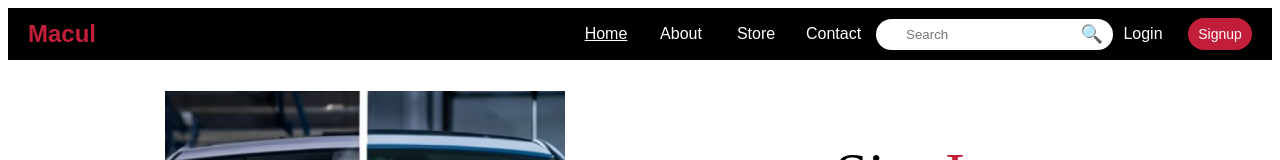
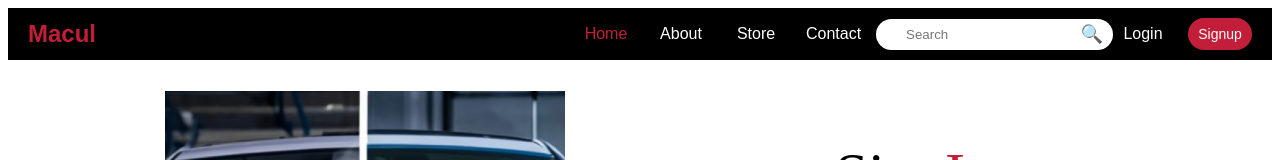
Before and after one commit to MaheshaMorais/Macul-mini-project, a React (Create React App) app: page /sign-in in a window 1280 px wide. In both pictures the pointer is over the link 618 px from the left and 34 px from the top of the page. Shown: the top 160 px of the page. Built offline with nearby package versions, Linux system fonts and the light colour scheme.

Commit message:
created new files

```diff
--- a/src/components/Navbar.css
+++ b/src/components/Navbar.css
@@ -28,6 +28,18 @@
     padding-left: 5px;
 
 }
+
+.nav-link:hover,
+.signup-button:hover {
+    color: #C31E39; /* Change text color on hover */
+    text-decoration: none;
+}
+
+.signup-button:hover {
+    background-color: #ffffff; /* Change background color on hover */
+    border: 1px solid #C31E39; /* Add border on hover */
+}
+
 
 .search-container {
     position: relative;
@@ -65,6 +77,8 @@
 }
 
 
+
+
 @media screen and (max-width: 768px) {
     .navbar-container {
         flex-direction: column;
```
